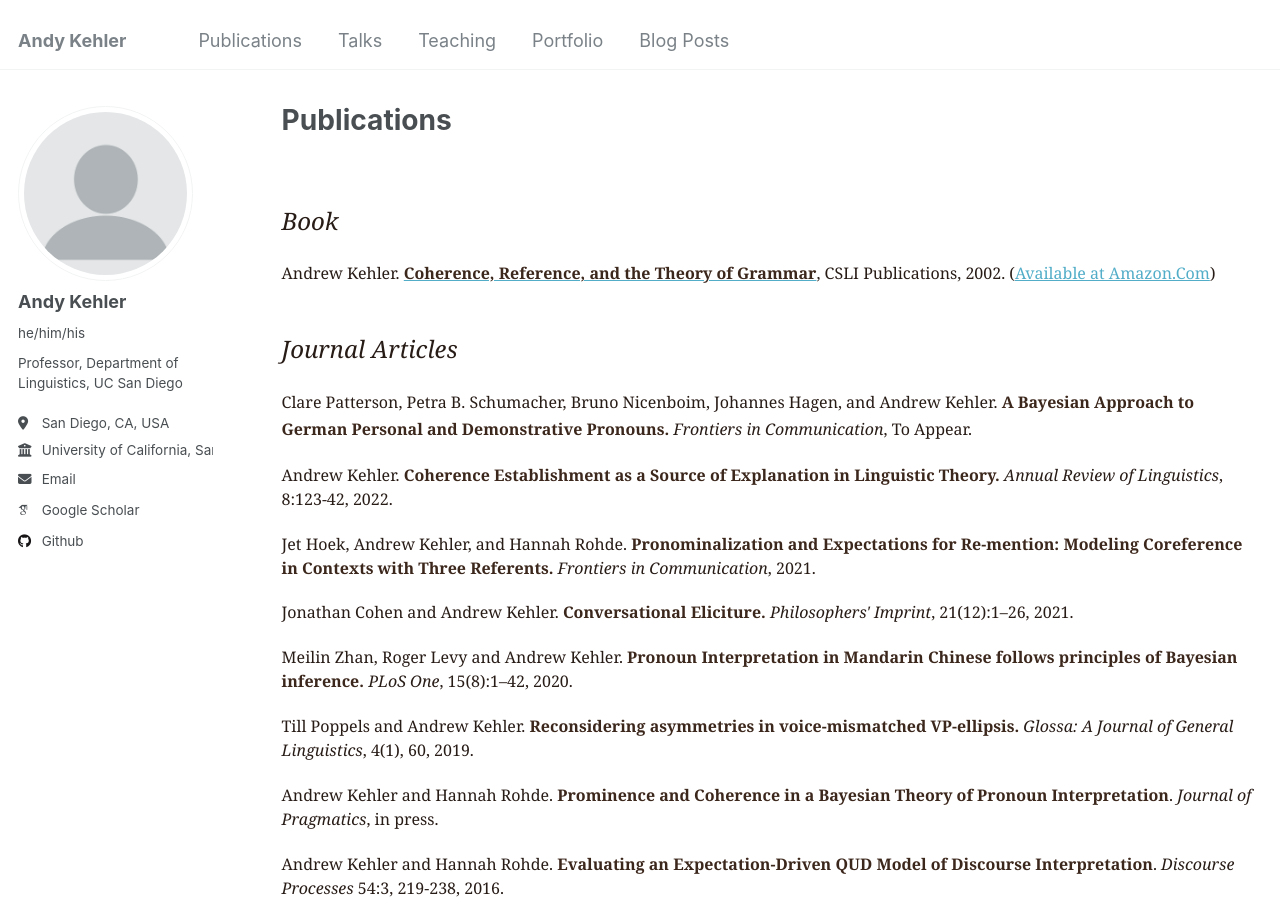
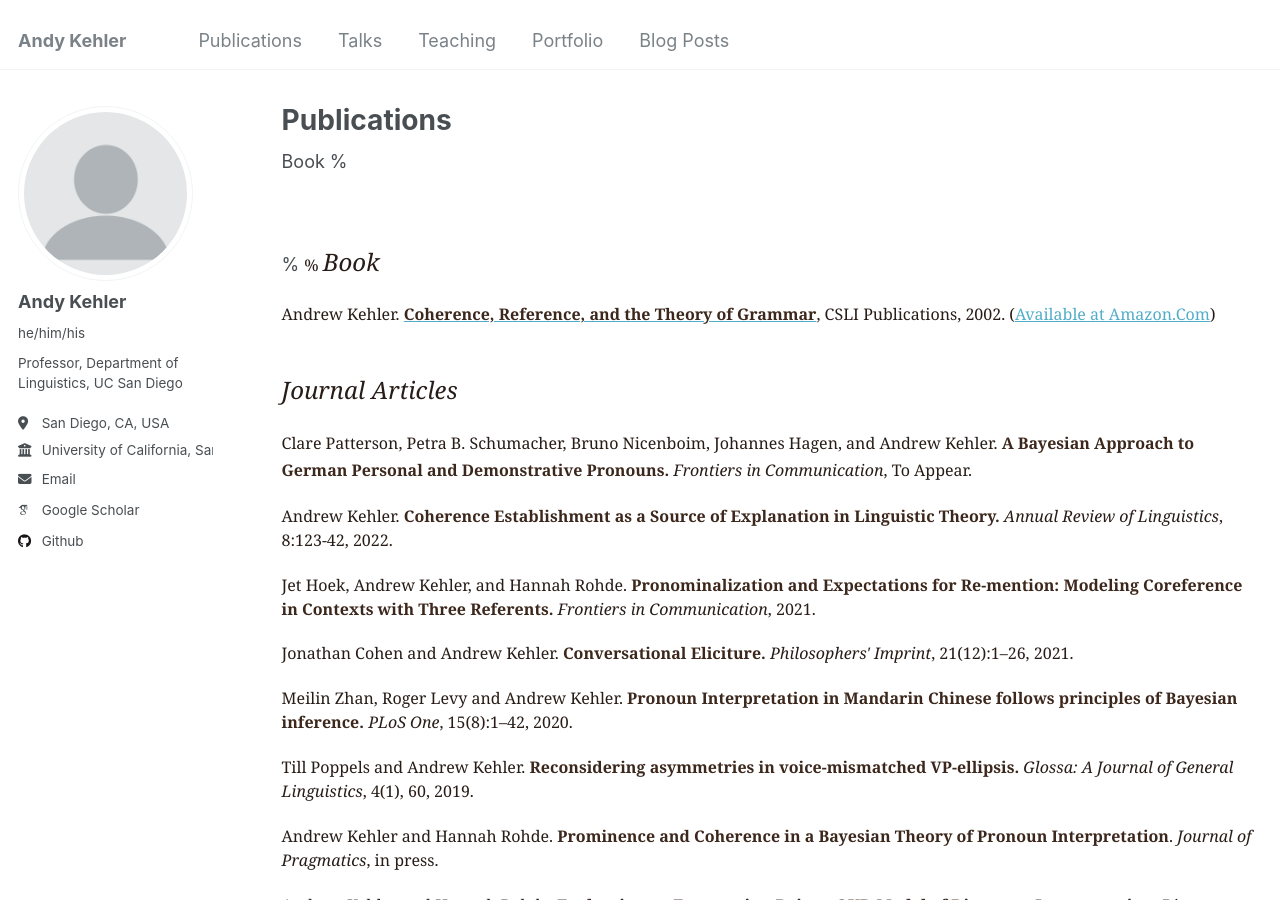
Before and after one commit to akehler/akehler.github.io, a Jekyll site: the page built from _pages/publications.html, in a window 1280 px wide and 900 px high. Built offline with Jekyll 4.4.1, drawn with Linux system fonts in a browser that asks for light colours; some web fonts are replaced.

Commit message:
Update publications.html

```diff
--- a/_pages/publications.html
+++ b/_pages/publications.html
@@ -6,10 +6,11 @@ author_profile: true
 ---
 
 
+Book
 
-          <p>&nbsp;</p>
-          <font face="Georgia, Times New Roman, Times, serif" size="3" color="#281C17">
-         <font size="5"><i>Book</i></font></p>
+%          <p>&nbsp;</p>
+%          <font face="Georgia, Times New Roman, Times, serif" size="3" color="#281C17">
+%         <font size="5"><i>Book</i></font></p>
 
 
 Andrew
```
